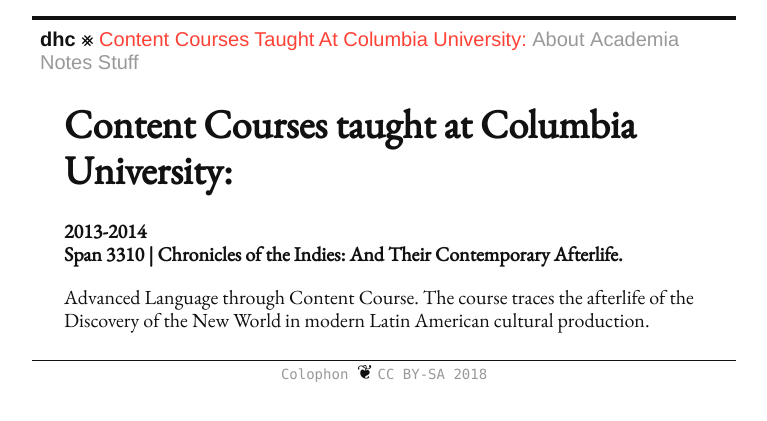
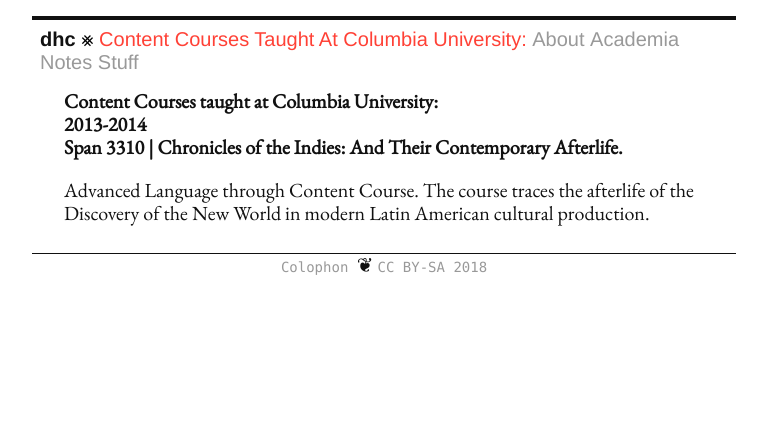
Before and after one commit to Hipomenes/hipomenes.github.io, a Jekyll site: the page built from _pages/courses.md, in a window 1280 px wide. Shown: the top 421 px of the page, without its empty margins (256-1023 px from the left). Built offline with Jekyll 4.4.1, drawn with Linux system fonts in a browser that asks for light colours; nearby versions of some CDN libraries; library files that are not in the unit come from our copies; our own code applies the rules of GitHub Pages for plain Markdown files.

Commit message:
esto
esto

```diff
--- a/_pages/courses.md
+++ b/_pages/courses.md
@@ -3,10 +3,10 @@
 permalink: /courses/
 ---
 
-# Content Courses taught at Columbia University:
+## Content Courses taught at Columbia University:
 
-## 2013-2014
+### 2013-2014
 
-### Span 3310 | Chronicles of the Indies: And Their Contemporary Afterlife.
+#### Span 3310 | Chronicles of the Indies: And Their Contemporary Afterlife.
 
 Advanced Language through Content Course. The course traces the afterlife of the Discovery of the New World in modern Latin American cultural production.
```
Also changed, not shown: _pages/academia.md (+1 -1 lines).
